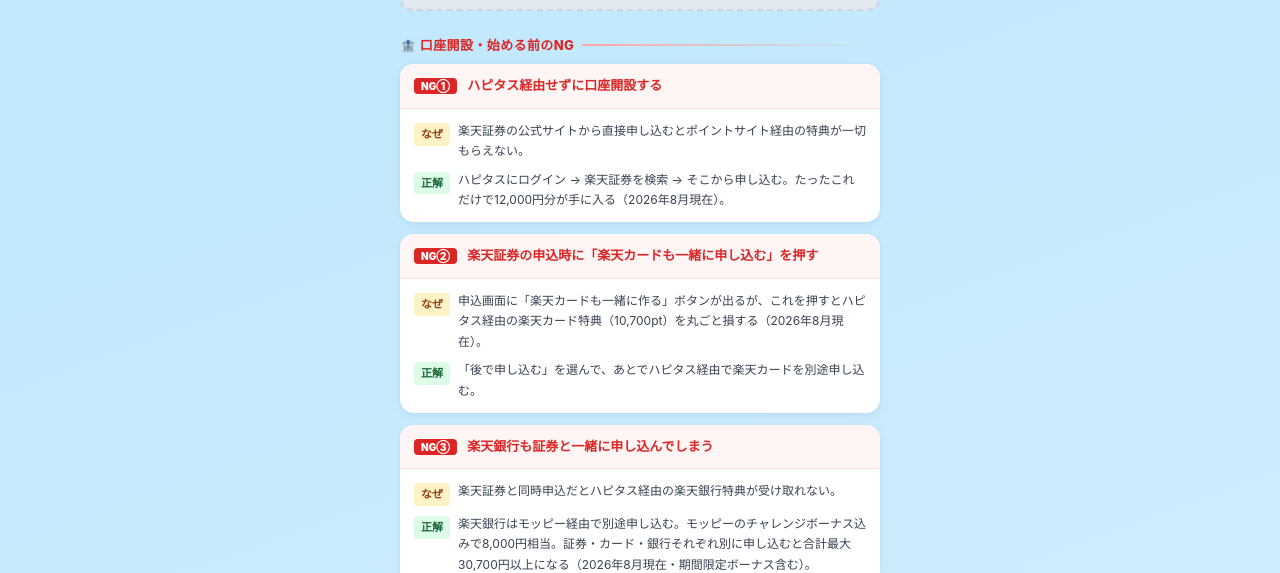
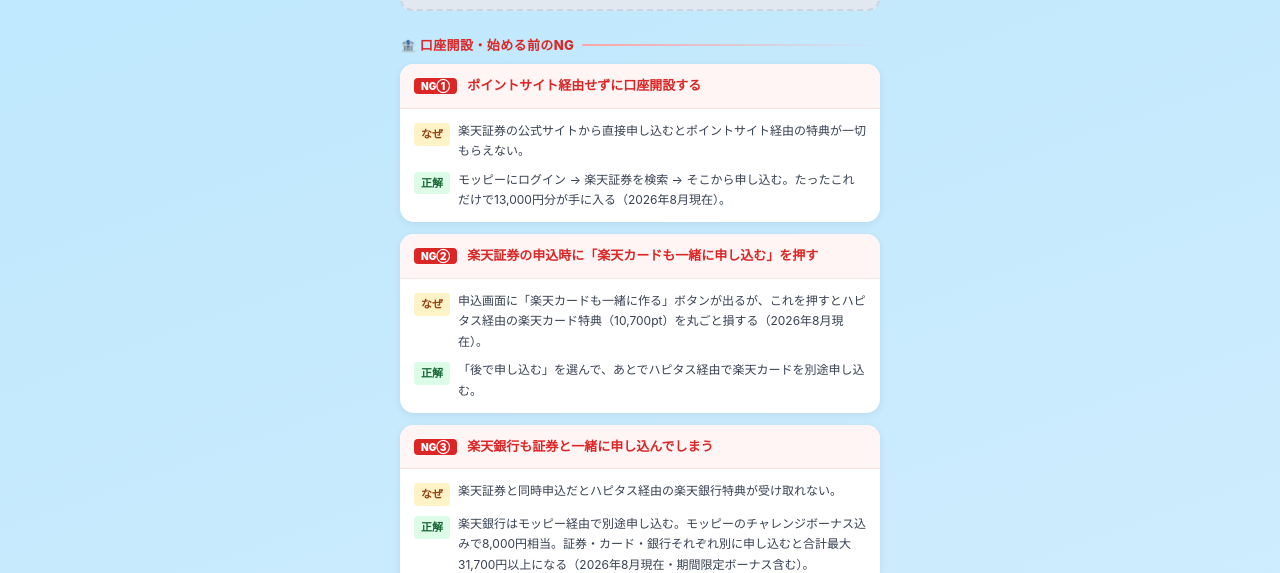
Before and after one commit to sota-toushilife/ng-nisa, a plain HTML site: page ng-nisa.html in a window 1280 px wide. Shown: the part 377-950 px from the top of the page. Drawn offline with Linux system fonts and the light colour scheme.

Commit message:
楽天証券をモッピー13,000に更新・合計31,700円以上に修正（2026年8月現在）

```diff
--- a/ng-nisa.html
+++ b/ng-nisa.html
@@ -168,7 +168,7 @@
   <div class="ng-card">
     <div class="ng-header">
       <span class="ng-num">NG①</span>
-      <span class="ng-title">ハピタス経由せずに口座開設する</span>
+      <span class="ng-title">ポイントサイト経由せずに口座開設する</span>
     </div>
     <div class="ng-body">
       <div class="ng-row">
@@ -177,7 +177,7 @@
       </div>
       <div class="ng-row">
         <span class="ng-label label-ans">正解</span>
-        <span>ハピタスにログイン → 楽天証券を検索 → そこから申し込む。たったこれだけで12,000円分が手に入る（2026年8月現在）。</span>
+        <span>モッピーにログイン → 楽天証券を検索 → そこから申し込む。たったこれだけで13,000円分が手に入る（2026年8月現在）。</span>
       </div>
     </div>
   </div>
@@ -211,7 +211,7 @@
       </div>
       <div class="ng-row">
         <span class="ng-label label-ans">正解</span>
-        <span>楽天銀行はモッピー経由で別途申し込む。モッピーのチャレンジボーナス込みで8,000円相当。証券・カード・銀行それぞれ別に申し込むと合計最大30,700円以上になる（2026年8月現在・期間限定ボーナス含む）。</span>
+        <span>楽天銀行はモッピー経由で別途申し込む。モッピーのチャレンジボーナス込みで8,000円相当。証券・カード・銀行それぞれ別に申し込むと合計最大31,700円以上になる（2026年8月現在・期間限定ボーナス含む）。</span>
       </div>
     </div>
   </div>
```
